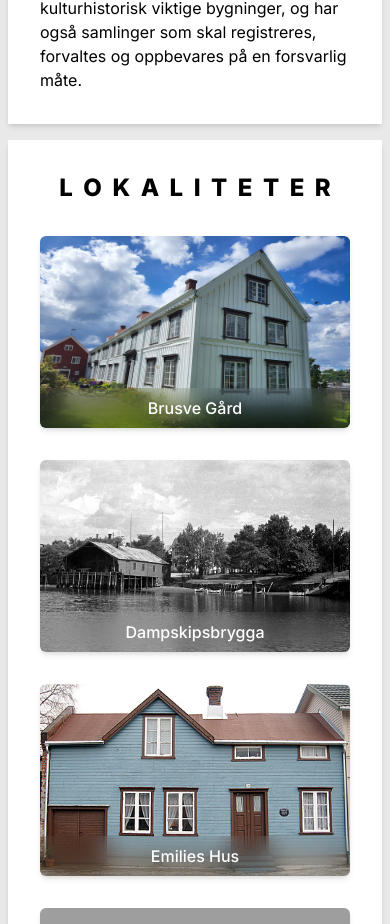
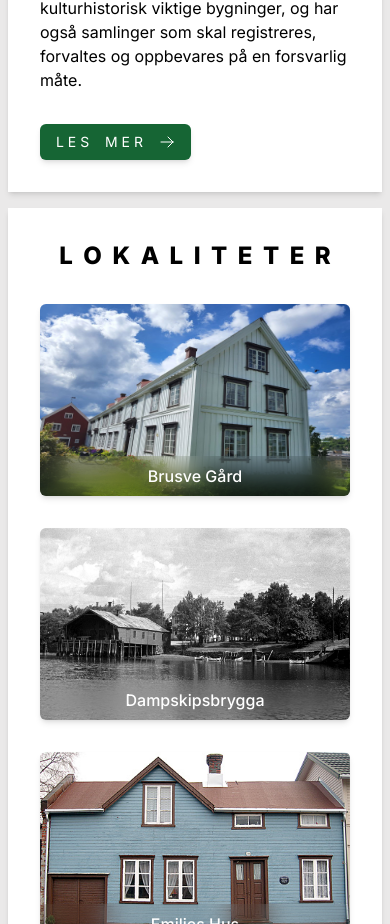
Before and after one commit to magnusgiverin/bymuseet, a Next.js app in the folder src/bymuseet/: page / in a window 390 px wide. Shown: the part 2236-3160 px from the top of the page. Built offline with nearby package versions, Linux system fonts and the light colour scheme; grey boxes are pictures that could not be loaded.

Commit message:
Add: Add buttons

```diff
--- a/src/bymuseet/src/app/Utils/Icons.tsx
+++ b/src/bymuseet/src/app/Utils/Icons.tsx
@@ -44,6 +44,10 @@ const Icons: React.FC<IconsProps> = ({ name }) => {
         ArrowRight_sm:
             <svg xmlns="http://www.w3.org/2000/svg" fill="none" viewBox="0 0 24 24" strokeWidth="1.5" stroke="currentColor" className="size-4">
                 <path strokeLinecap="round" strokeLinejoin="round" d="M13.5 4.5 21 12m0 0-7.5 7.5M21 12H3" />
+            </svg>,
+        ArrowLeft_sm:
+            <svg xmlns="http://www.w3.org/2000/svg" fill="none" viewBox="0 0 24 24" strokeWidth="1.5" stroke="currentColor" className="size-4">
+                <path strokeLinecap="round" strokeLinejoin="round" d="M10.5 19.5 3 12m0 0 7.5-7.5M3 12h18" />
             </svg>
     };
 
--- a/src/bymuseet/src/app/formidling/page.tsx
+++ b/src/bymuseet/src/app/formidling/page.tsx
@@ -4,9 +4,9 @@ import { useEffect } from 'react';
 
 // Extend the Window interface to include the FB property
 declare global {
-  interface Window {
-    FB: any;
-  }
+    interface Window {
+        FB: any;
+    }
 }
 
 export default function Formidling() {
@@ -48,6 +48,7 @@ export default function Formidling() {
                     <a href="https://www.facebook.com/bymuseetilevanger">Bymuseet i Levanger</a>
                 </blockquote>
             </div>
+            <iframe src="https://www.google.com/maps/d/u/0/embed?mid=1MoCbFMMTQF254Jsaf84HGwCX-6QLj2I&ehbc=2E312F&noprof=1" width="640" height="480"></iframe>
         </main>
     );
 }
--- a/src/bymuseet/src/app/lokaliteter/[location-id]/page.tsx
+++ b/src/bymuseet/src/app/lokaliteter/[location-id]/page.tsx
@@ -6,6 +6,7 @@ import Image from 'next/image';
 import { SubTitle } from '@/app/Components/Title';
 import Link from 'next/link';
 import { useRouter } from 'next/navigation';
+import Icons from '@/app/Utils/Icons';
 
 export default function Lokalitet() {
     const pathname = usePathname();
@@ -47,13 +48,22 @@ export default function Lokalitet() {
     }, [location]);
 
     return (
-        <main className='mt-5 md:mt-20'>
+        <main className='my-10 md:mt-20'>
             {location ? (
                 <>
                     <div className="flex flex-col md:flex-row">
                         <div className="bg-white p-2 md:p-8 shadow-md md:w-2/3 w-full md:rounded-s-md">
                             <SubTitle text={location.name} />
                             <p className="whitespace-pre-wrap">{location.description}</p>
+                            <div className="mb-5 md:mb-0 flex justify-left">
+                                <button
+                                    onClick={() => router.push("/")}
+                                    className="flex flex-row items-center gap-4 whitespace-pre-wrap text-sm bg-green-800 text-white px-4 py-2 mt-8 rounded-md shadow-md hover:bg-green-700 transition"
+                                >
+                                <Icons name="ArrowLeft_sm"/>
+                                    T I L B A K E
+                                </button>
+                            </div>
                         </div>
                         <div className="md:h-auto h-60 md:w-1/3 w-full relative shadow-md">
                             <Image
@@ -66,7 +76,7 @@ export default function Lokalitet() {
                         </div>
                     </div>
                     {images.length !== 0 && (
-                        <div className="mt-8 bg-white rounded-0 md:rounded-md md:p-8 p-2 ">
+                        <div className="my-10 bg-white rounded-0 md:rounded-md md:p-8 p-2 ">
                             <SubTitle text='album' />
                             <div className="grid grid-cols-1 md:grid-cols-2 lg:grid-cols-3 gap-4 mb-4">
                                 {images.map((image, index) => (
@@ -83,14 +93,6 @@ export default function Lokalitet() {
                             </div>
                         </div>
                     )}
-                    <div className="mt-8 flex justify-center">
-                        <button
-                            onClick={() => router.push("/")}
-                            className="text-lg bg-green-800 text-white px-4 py-2 rounded-md shadow-md hover:bg-green-700 transition"
-                        >
-                            Gå tilbake
-                        </button>
-                    </div>
                 </>
             ) : (
                 <p>Location not found</p>
--- /dev/null
+++ b/src/bymuseet/src/app/om/page.tsx
@@ -0,0 +1,7 @@
+export default function Om() {
+    return (
+        <main className="flex flex-col items-center justify-between p-24 gap-10">
+            <p>OM SIDE</p>
+        </main>
+    );
+}
--- a/src/bymuseet/src/app/page.tsx
+++ b/src/bymuseet/src/app/page.tsx
@@ -7,6 +7,8 @@ import pynt1 from "../../public/images/pynt/pynt-1.jpg";
 import pynt2 from "../../public/images/pynt/pynt-2.jpg";
 
 import { SubTitle, Title } from "./Components/Title";
+import { useRouter } from "next/navigation";
+import Icons from "./Utils/Icons";
 
 const Velkommen = () => {
   return (
@@ -70,6 +72,8 @@ const Formål = () => {
 }
 
 const Om = () => {
+  const router = useRouter();
+
   return (
     <>
       <div className="flex flex-col md:flex-row">
@@ -86,6 +90,13 @@ const Om = () => {
           <SubTitle text="om oss" />
           <p className="mb-4">Bymuseet i Levanger er en medlemsorganisasjon med stor frivillig innsats og engasjement. Museet har samlet sett mye kompetanse og forvalter en viktig bygningsmasse, og en stor samling gjenstander og dokumenter. Organisasjonen har god anseelse lokalt, og har et positivt forhold til offentlige myndigheter. Bymuseet driver viktig formidling på digitale plattformer, og er en sentral aktør og samarbeidspartner under arrangement i Trehusbyen Levanger.</p>
           <p>Behovet for å styrke formidlingsaktiviteten og ønsket om å få på plass en egen hjemmeside ble drøftet under et arbeidsseminar og en strategisamling i 2023, der styret og utvalgene drøftet status, utfordringer og satsninger i årene framover. Museet eier og forvalter flere vernede og kulturhistorisk viktige bygninger, og har også samlinger som skal registreres, forvaltes og oppbevares på en forsvarlig måte.</p>
+          <button
+            onClick={() => router.push("/om")}
+            className="flex flex-row items-center gap-4 whitespace-pre-wrap text-sm bg-green-800 text-white px-4 py-2 mt-8 rounded-md shadow-md hover:bg-green-700 transition"
+          >
+            L E S    M E R
+            <Icons name="ArrowRight_sm"/>
+          </button>
         </div>
       </div>
     </>
```
Also changed, not shown: src/bymuseet/public/images/reinslyst-arbeiderbolig/reinslyst-arbeiderbolig-3.jpg (added). Lines whose indentation alone changed are shown as unchanged.
